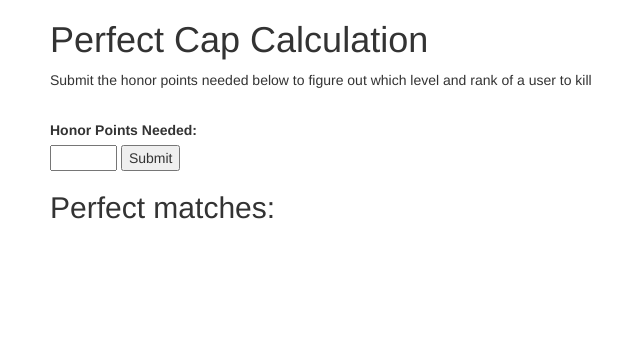
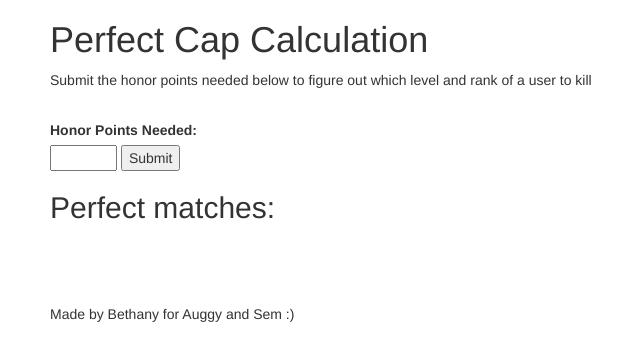
Before and after one commit to bethanyv/perfect_capping, a Flask app: page / in a window 1280 px wide. Shown: the top 361 px of the page, without its empty margins (20-660 px from the left). Run offline with Flask 2, Linux system fonts and the light colour scheme; some libraries are stand-ins or nearby versions.

Commit message:
finished

```diff
--- a/perfect_capping/static/css/calc.css
+++ b/perfect_capping/static/css/calc.css
@@ -21,3 +21,7 @@ table tr:nth-child(odd) {
 .add {
 	text-align: center;
 }
+
+.footer p {
+	margin-top: 70px;
+}
--- a/perfect_capping/templates/calc.html
+++ b/perfect_capping/templates/calc.html
@@ -50,27 +50,19 @@
 
 <h2>Perfect matches:</h2>
 <table id="perfect_options"></table>
-<!-- <h2>TWO KILLS:</h2>
-<table id="two_people_options"></table>
-<h2>THREE KILLS:</h2>
-<table id="three_people_options"></table> -->
+
+<div class="footer">
+  <p>Made by Bethany for Auggy and Sem :)</p>
+</div>
 
 <script type="text/javascript">
 
   var SCRIPT_ROOT = {{ request.script_root|tojson|safe }} ;
   var TIME_CALC_URL = SCRIPT_ROOT + "/_calc_times";
 
-  // Pass calctimes a <td> element containing the data for a control.
-  // It extracts the distance and calls the server to get times to
-  // fill in open and close times in a human-readable format.
-  // (If we want to also keep the ISO-formatted times, we'll need to
-  // stash them in hidden fields.)
   function calc_times(honor) {
-    // var honor = control.find("input[name='honor']").val();
     console.log(honor);
     var perfect_table = document.getElementById('perfect_options');
-    // var two_people_table = document.getElementById('two_people_options');
-    // var three_people_table = document.getElementById('three_people_options');
 
     $.getJSON(TIME_CALC_URL, { honor: honor },
       // response handler
```
